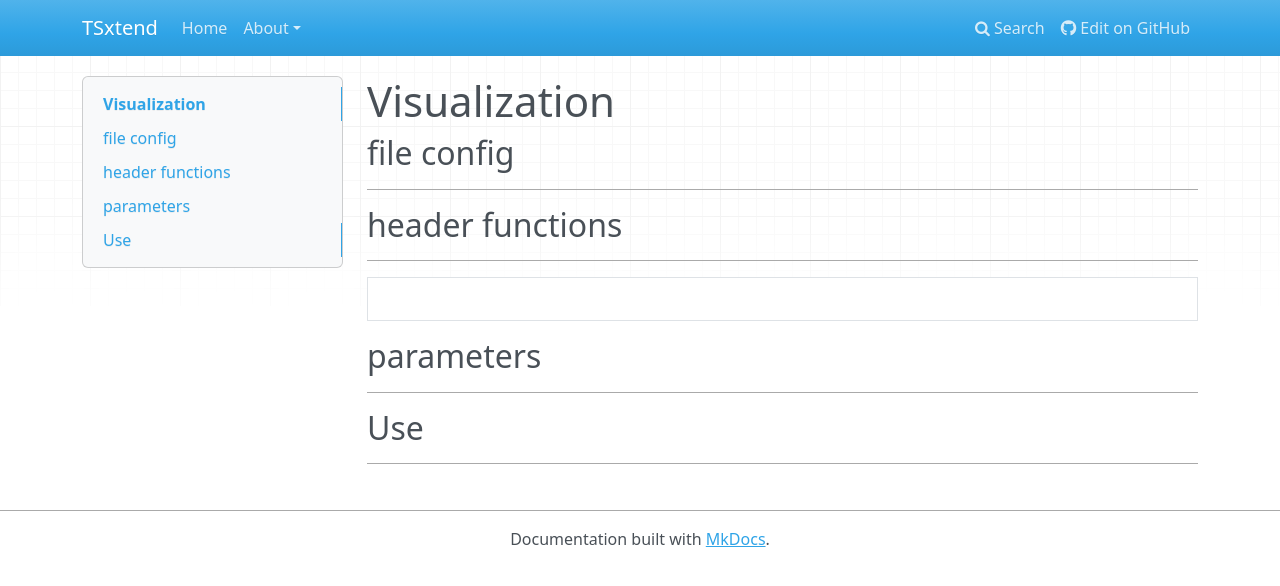
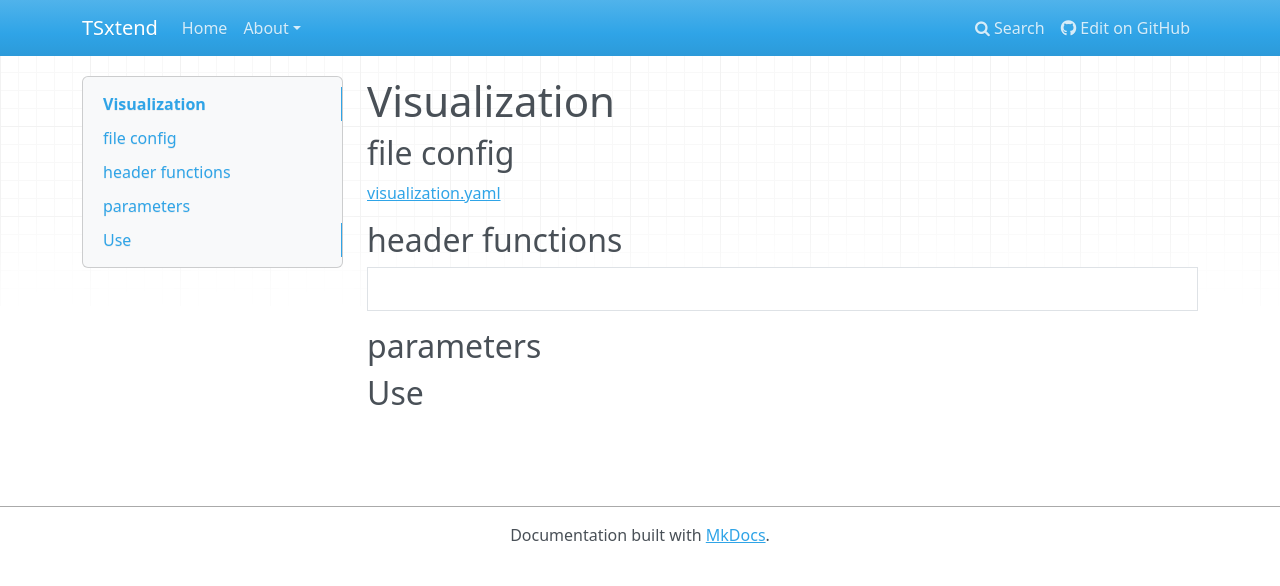
Before and after one commit to robermorjiUgr/Tsxtend, an MkDocs documentation site: the page built from docs/visualization.md, in a window 1280 px wide. Shown: the top 586 px of the page. Built offline with MkDocs 1.6.1, drawn with Linux system fonts in a browser that asks for light colours; nearby versions of some CDN libraries; library files that are not in the unit come from our copies.

Commit message:
En la rama master  Cambios a ser confirmados: 	modificado:     docs/partition-data.md 	modificado:     docs/visualization.md

```diff
--- a/docs/visualization.md
+++ b/docs/visualization.md
@@ -1,14 +1,13 @@
 # Visualization
 ## file config
----
+[visualization.yaml](../Config/visualization.yaml)
 
 ## header functions
----
+
 ~~~
 
 ~~~
 ## parameters
----
+
 
 ## Use
----
```
Also changed, not shown: docs/partition-data.md (+4 -4 lines).
